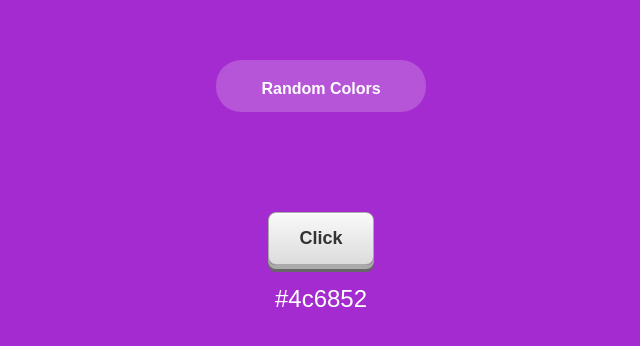
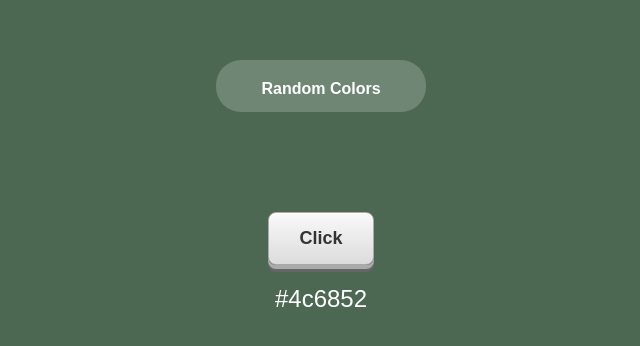
Before and after one commit to Bhuvan-Anupoju/Background-color-changer, a plain HTML site: page index.html in a window 1280 px wide. Shown: the part 212-558 px from the top of the page, without its empty margins (319-959 px from the left). Drawn offline with Linux system fonts and the light colour scheme.

Commit message:
Update style.css

```diff
--- a/style.css
+++ b/style.css
@@ -1,6 +1,6 @@
 body {
   font-family: Arial, Helvetica, sans-serif;
-  background-color: #A42BCF;
+  background-color: #4c6852;
   min-height: 100vh;
   display: flex;
   flex-direction: column;
```
